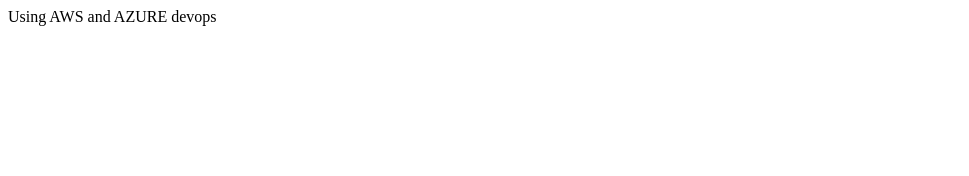
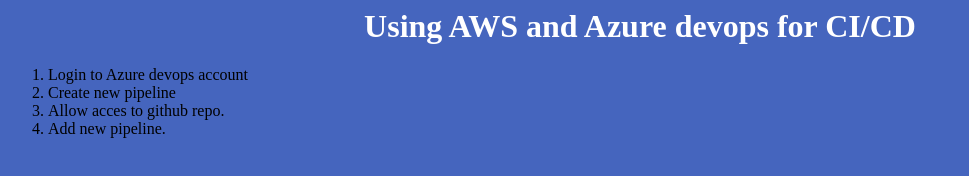
Before and after one commit to sakshamgurung/demoWeb, a plain HTML site: page index.html in a window 1280 px wide. Shown: the whole page, without its empty margins (0-969 px from the left). Drawn offline with Linux system fonts and the light colour scheme.

Commit message:
added style.css

```diff
--- a/index.html
+++ b/index.html
@@ -1,8 +1,15 @@
 <html lang="en">
 <head>
+  <link rel="stylesheet" type="text/css" href="style.css">
   <title>CI CD</title>
 </head>
 <body>
-  <p>Using AWS and AZURE devops</p>
+  <h1>Using AWS and Azure devops for CI/CD</h1>
+  <ol>
+    <li>Login to Azure devops account</li>
+    <li>Create new pipeline</li>
+    <li>Allow acces to github repo.</li>
+    <li>Add new pipeline.</li>
+  </ol>
 </body>
 </html>
--- /dev/null
+++ b/style.css
@@ -0,0 +1,12 @@
+body{
+  background-color: rgba(59, 93, 187, 0.945);
+}
+h1{
+  color: white;
+  text-align: center;
+}
+p {
+  font-family: Arial, Helvetica, sans-serif;
+  font-size: 20px;
+  text-align: justify;
+}
```
